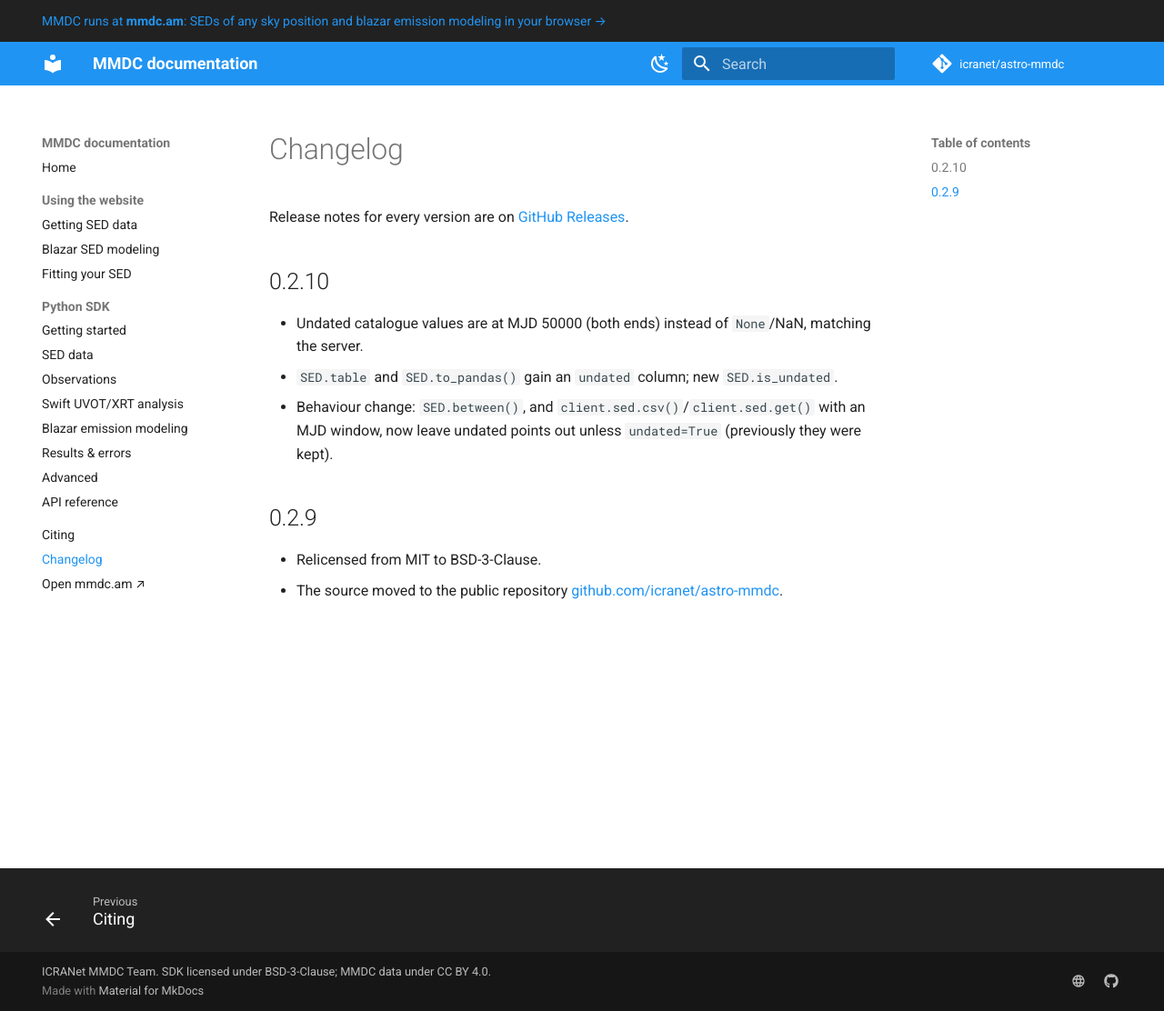
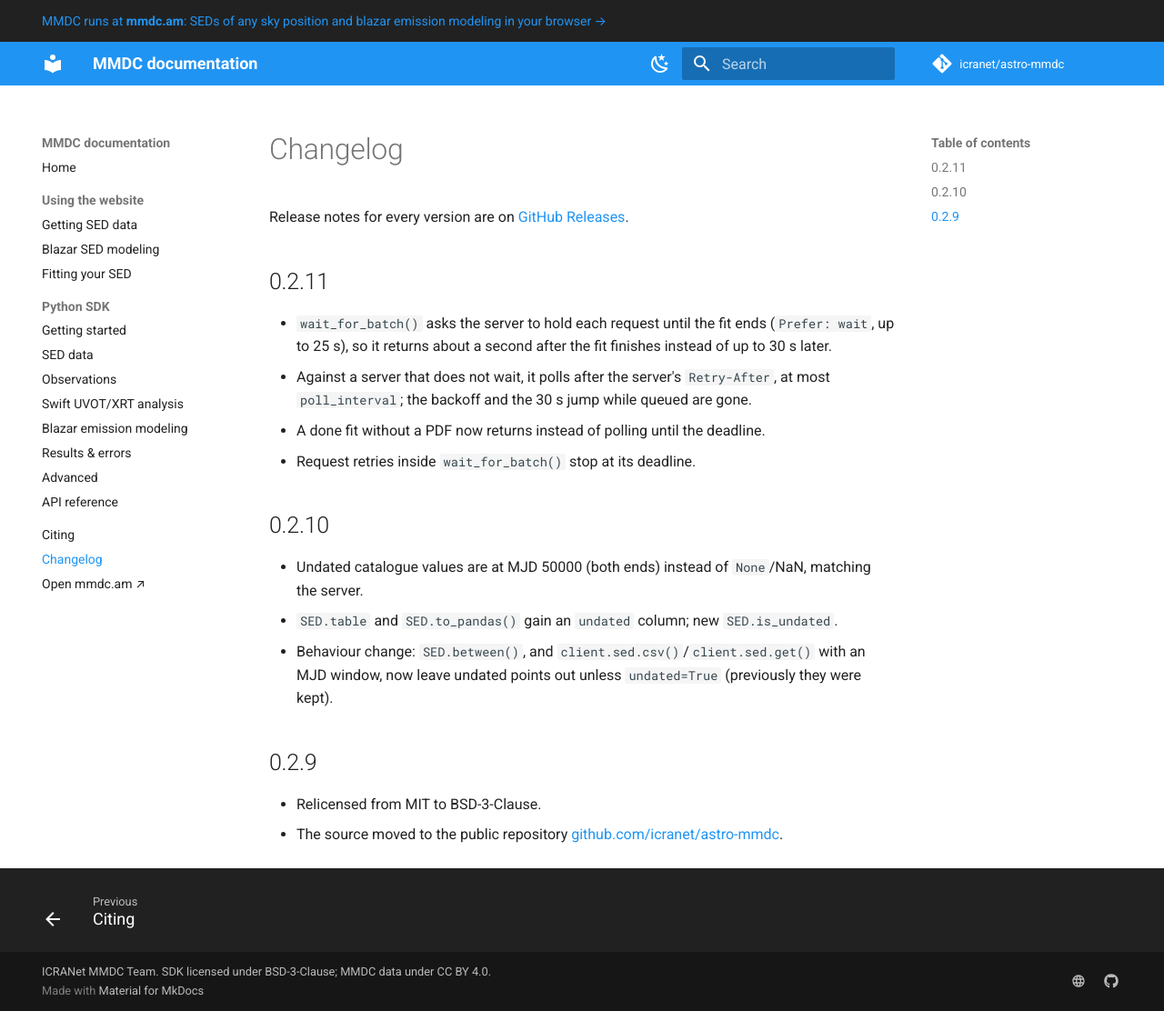
Before and after one commit to icranet/astro-mmdc, an MkDocs documentation site: the page built from docs/changelog.md, in a window 1280 px wide and 1112 px high. Shown: the whole window at 91% size. Built offline with MkDocs 1.6.1 and Material for MkDocs 9.7.7, drawn with Linux system fonts in a browser that asks for light colours; comment, search, counter and statistics services are not loaded.

Commit message:
Changelog: 0.2.11 (#17)

```diff
--- a/docs/changelog.md
+++ b/docs/changelog.md
@@ -1,6 +1,13 @@
 # Changelog
 
 Release notes for every version are on [GitHub Releases](https://github.com/icranet/astro-mmdc/releases).
+
+## 0.2.11
+
+- `wait_for_batch()` asks the server to hold each request until the fit ends (`Prefer: wait`, up to 25 s), so it returns about a second after the fit finishes instead of up to 30 s later.
+- Against a server that does not wait, it polls after the server's `Retry-After`, at most `poll_interval`; the backoff and the 30 s jump while queued are gone.
+- A done fit without a PDF now returns instead of polling until the deadline.
+- Request retries inside `wait_for_batch()` stop at its deadline.
 
 ## 0.2.10
 
```
